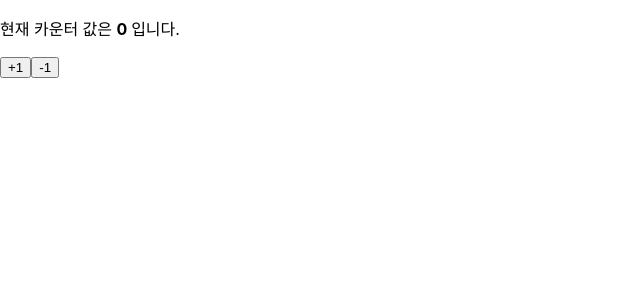
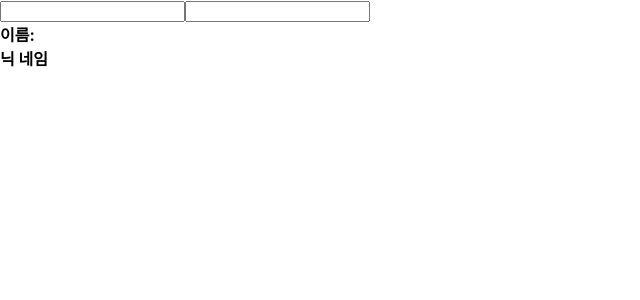
Before and after one commit to hyennin/react-practice1-2, a React (Create React App) app: page / in a window 1280 px wide. Shown: the top 300 px of the page, without its empty margins (0-640 px from the left). Built offline with nearby package versions, Linux system fonts and the light colour scheme.

Commit message:
useReducer 실습

```diff
--- a/src/App.js
+++ b/src/App.js
@@ -5,7 +5,7 @@
 
 const App = () => {
   return (
-    <Counter/>
+    <Info/>
   );
 };
 
--- a/src/Info.js
+++ b/src/Info.js
@@ -1,29 +1,29 @@
-import { useState , useEffect} from "react";
+import { useReducer } from "react";
+
+function reducer(state, action) {
+    return {
+        ...state,
+        [action.name] : action.value,
+    }
+}
 
 const Info = () => {
-    const [name, setName] = useState("");
-    const [nickname, setNickname] = useState("");
+    const [state, dispatch] = useReducer(reducer,
+    {
+        name: '',
+        nickname: ''
+    });
 
-    useEffect(() => {
-        console.log("effect");
-        return () => {
-            console.log("unmount");
-        }
-        }, []);
-
-    const onChangeName = (e) => {
-    setName(e.target.value);
-    };
-
-    const onChangeNickname = (e) => {
-    setNickname(e.target.value);
-    };
+    const {name, nickname} = state;
+    const onChange = (e) => {
+        dispatch(e.target);
+    }
 
     return (
         <div>
             <div>
-                <input value={name} onChange={onChangeName} />
-                <input value={nickname} onChange={onChangeNickname} />
+                <input name="name" value={name} onChange={onChange} />
+                <input name="nickname" value={nickname} onChange={onChange} />
             </div>
             <div>
                 <div>
```
Also changed, not shown: src/Info1.js (added, +41 -0 lines).
